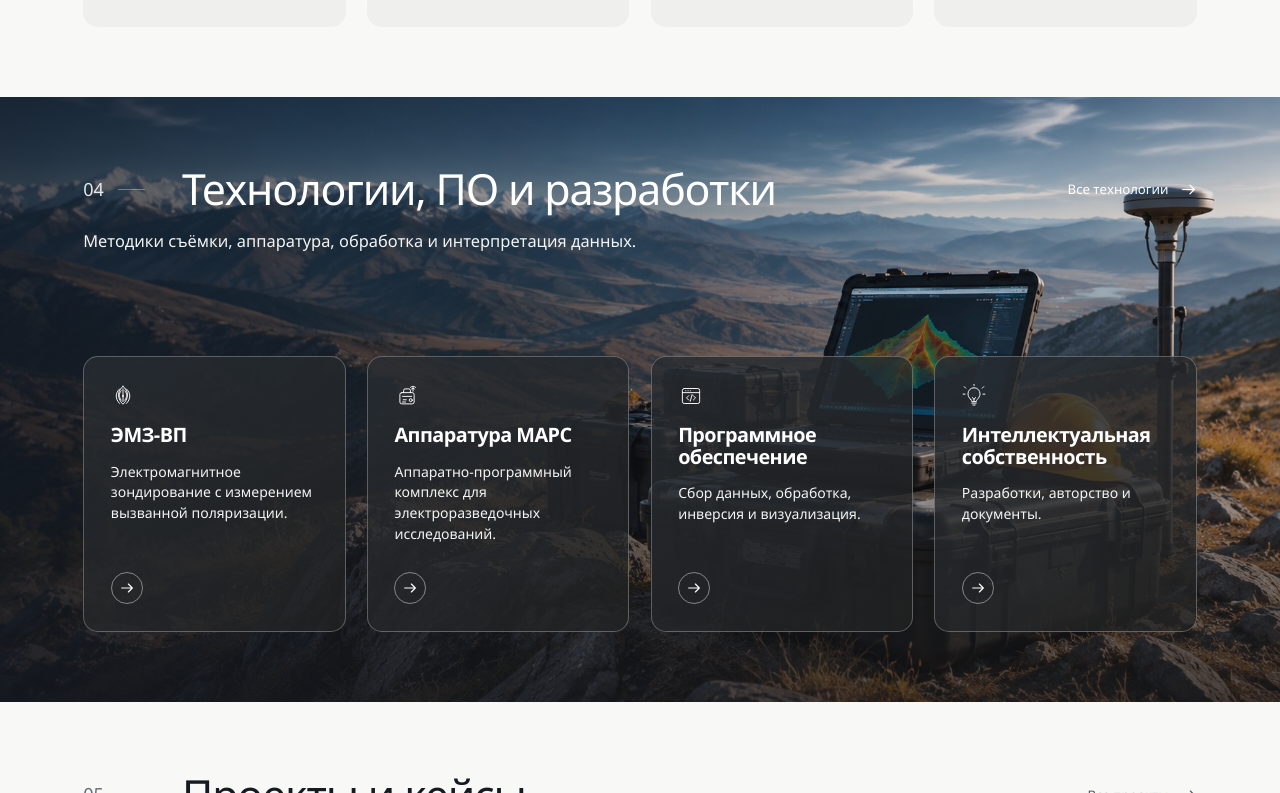
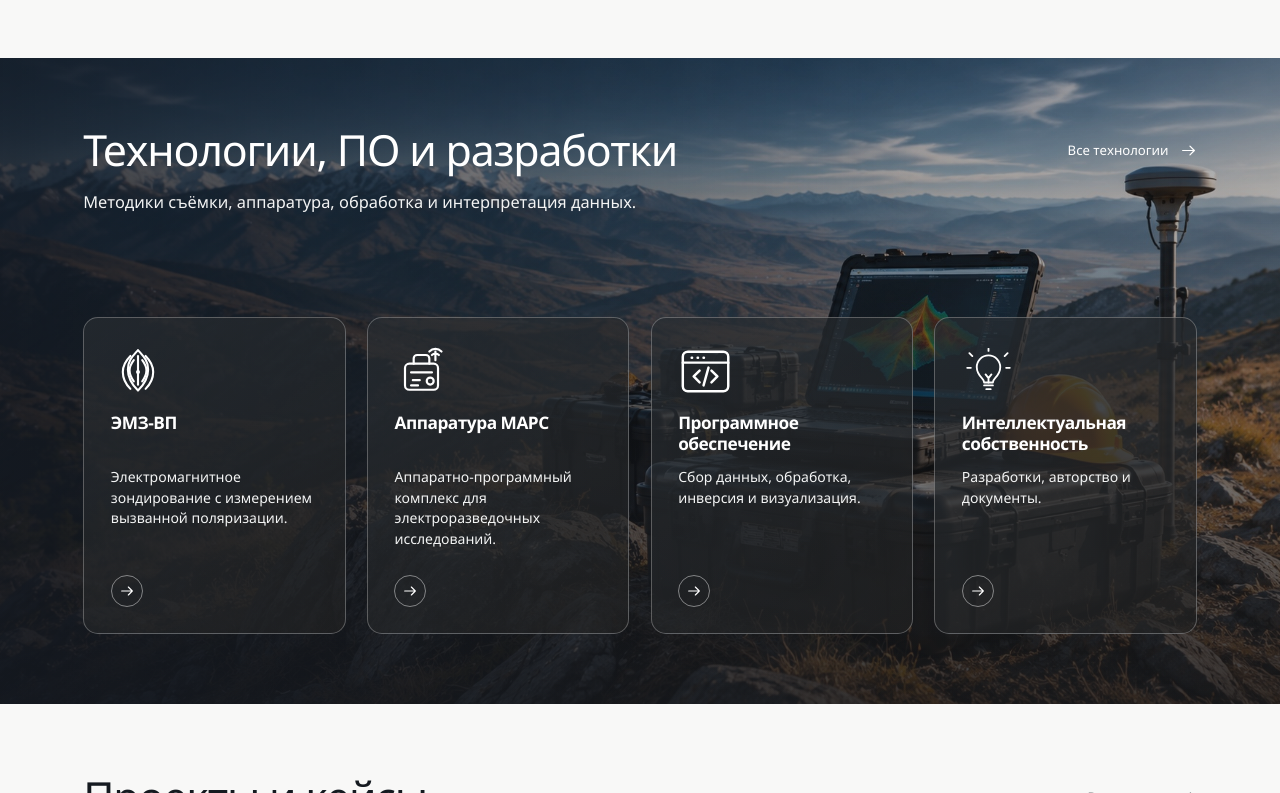
Before and after one commit to aroshchuk-wq/gelios, a plain HTML site: page index.html in a window 1280 px wide. Shown: the part 2007-2800 px from the top of the page. Drawn offline with Linux system fonts and the light colour scheme.

Commit message:
Polish homepage headings and technology cards

```diff
--- a/home.css
+++ b/home.css
@@ -25,9 +25,6 @@ body.home-page {
 .home-page .gh-dark { color: #fff; background-color: #1b232a; }
 .home-page .gh-dark p { color: #f3f4f4; }
 .home-page .gh-heading { display: flex; align-items: center; gap: clamp(15px, 2.9vw, 56px); }
-.home-page .gh-index { display: inline-flex; align-items: center; gap: 14px; color: #646b71; font-size: 1.13rem; white-space: nowrap; }
-.home-page .gh-index::after { content: ''; width: 27px; height: 1px; background: currentColor; opacity: .38; }
-.home-page .gh-dark .gh-index { color: #e5e8ed; }
 .home-page .gh-more { margin-left: auto; color: var(--gh-quiet); }
 .home-page .gh-dark .gh-more { color: #fff; }
 .home-page .gh-icon {
@@ -78,8 +75,7 @@ body.home-page {
 .home-page .gh-strengths { list-style: none; padding: 0; font-size: clamp(16px, 1.37vw, 26px); line-height: 1.16; font-weight: 550; }
 .home-page .gh-strengths li { padding: 1.4em 0; }
 .home-page .gh-strengths li + li { border-top: 1px solid #fff6; }
-.home-page .gh-hero-bottom { display: flex; align-items: center; justify-content: space-between; padding-bottom: clamp(20px, 2.2vw, 42px); }
-.home-page .gh-hero-index { font-size: 1.05rem; }
+.home-page .gh-hero-bottom { display: flex; align-items: center; justify-content: flex-end; padding-bottom: clamp(20px, 2.2vw, 42px); }
 .home-page .gh-scroll .gh-icon { transform: rotate(90deg); }
 .home-page .gh-scroll { position: relative; padding-right: 11px; min-height: 40px; }
 .home-page .gh-scroll::after { content: ''; border: 1px solid #fff9; border-radius: 50%; width: 36px; height: 36px; position: absolute; right: 0; pointer-events: none; }
@@ -87,7 +83,6 @@ body.home-page {
 .home-page .gh-about { background: linear-gradient(90deg, #f1f0eef2 35%, #f1f0ee90), #f1f0ee url("assets/home/patterns/topographic_lines.svg") right center / auto 105% no-repeat; }
 .home-page .gh-about > .gh-wrap { padding-block: var(--gh-section-space); }
 .home-page :is(.gh-about-grid, .gh-contact-grid) { display: grid; grid-template-columns: minmax(0, 1fr) minmax(0, 1.18fr); gap: clamp(28px, 5vw, 96px); align-items: start; }
-.home-page .gh-about .gh-heading { display: grid; justify-content: start; gap: .7em; }
 .home-page .gh-about h2 { font-size: clamp(33px, 3.15vw, 61px); }
 .home-page .gh-about p { margin: 1.15em 0; }
 .home-page .gh-about .gh-pill { margin-top: .55em; }
@@ -114,14 +109,35 @@ body.home-page {
 .home-page .gh-service .gh-card-body { min-height: clamp(207px, 17.5vw, 336px); }
 .home-page .gh-service .gh-circle { background: var(--gh-ink); color: #fff; border-color: transparent; }
 .home-page .gh-tech {
-  background: linear-gradient(90deg, #131820c2 0%, #14191d24 72%),
-    linear-gradient(0deg, #19191bb8, transparent 70%),
+  background: linear-gradient(90deg, #131820d1 0%, #14191d40 72%),
+    linear-gradient(0deg, #19191bcc, #10151b20 76%),
     #23282d url("assets/home/photography/equipment.jpg") 77% center / cover no-repeat;
 }
 .home-page .gh-tech p { max-width: 38em; }
 .home-page .gh-tech .gh-grid { margin-top: clamp(58px, 8vw, 154px); }
-.home-page .gh-glass { border: 1px solid #ffffff45; background: linear-gradient(145deg, #282d32d4, #232323bc); }
-.home-page .gh-glass .gh-card-body { min-height: clamp(226px, 19.25vw, 370px); }
+.home-page .gh-glass {
+  display: grid;
+  grid-row: span 4;
+  grid-template-rows: subgrid;
+  row-gap: .8rem;
+  align-items: start;
+  justify-items: start;
+  border: 1px solid #ffffff45;
+  background: linear-gradient(145deg, #282d32b8, #232323a1);
+}
+.home-page .gh-glass > .gh-icon {
+  width: clamp(54px, 4.25vw, 66px);
+  height: clamp(54px, 4.25vw, 66px);
+}
+.home-page .gh-glass:nth-child(3) > .gh-icon { mask-size: 115%; }
+.home-page .gh-glass:nth-child(4) > .gh-icon { mask-size: 87%; }
+.home-page .gh-glass p { overflow-wrap: anywhere; }
+.home-page .gh-glass h3 {
+  font-size: clamp(16px, 1.35vw, 25px);
+  font-weight: 600;
+  line-height: 1.23;
+  overflow-wrap: anywhere;
+}
 .home-page .gh-glass .gh-circle { color: white; border-color: #ffffff70; }
 
 .home-page .gh-filters { display: flex; flex-wrap: wrap; gap: .55em; margin: clamp(21px, 2.2vw, 42px) 0 clamp(22px, 2.35vw, 45px); }
@@ -147,12 +163,12 @@ body.home-page {
   background: linear-gradient(90deg, #10161cdb, #131a2250 57%, transparent),
     #26323b url("assets/home/photography/safety.jpg") right center / cover no-repeat;
 }
-.home-page .gh-safety .gh-heading { display: grid; gap: .65em; max-width: 690px; }
+.home-page .gh-safety .gh-heading { max-width: 690px; }
 .home-page .gh-safety > .gh-wrap { padding-block: clamp(90px, 8.7vw, 168px); }
 .home-page .gh-safety p { max-width: 37em; margin: 1em 0 1.65em; }
 .home-page .gh-capabilities strong { font-size: clamp(17px, 1.45vw, 27px); }
 .home-page .gh-capabilities span { color: var(--gh-quiet); font-size: .83em; }
-.home-page .gh-contact-label { display: flex; align-items: center; gap: 1.15em; color: var(--gh-quiet); margin-bottom: 1.15em; }
+.home-page .gh-contact-label { color: var(--gh-quiet); margin-bottom: 1.15em; }
 .home-page .gh-contacts { background: #f3f2ef; }
 .home-page .gh-contacts h2 { font-size: clamp(36px, 4.4vw, 82px); }
 .home-page .gh-contacts h2 + p { margin: 1em 0 1.75em; }
@@ -196,7 +212,6 @@ body.home-page {
 @media (max-width: 1100px) {
   .home-page .gh-header nav { gap: 13px; }
   .home-page .gh-header .gh-brand small { display: none; }
-  .home-page .gh-glass .gh-card-body { min-height: 226px; }
 }
 @media (max-width: 900px) {
   .home-page .gh-footer-inner { grid-template-columns: repeat(2, minmax(0, 1fr)); }
@@ -225,11 +240,9 @@ body.home-page {
   .home-page :is(.gh-about-grid, .gh-contact-grid) { grid-template-columns: 1fr; }
   .home-page .gh-heading { flex-wrap: wrap; gap: 10px 15px; }
   .home-page .gh-heading h2 { flex: 1 1 72%; }
-  .home-page .gh-index { gap: 6px; font-size: 13px; }
-  .home-page .gh-index::after { width: 12px; }
   .home-page .gh-heading .gh-more { margin-left: 0; }
   .home-page .gh-tech {
-    background: linear-gradient(180deg, #13182042, #1b232a 360px),
+    background: linear-gradient(180deg, #1318206b, #1b232a 360px),
       #1b232a url("assets/home/photography/equipment.jpg") 76% top / auto 360px no-repeat;
   }
   .home-page .gh-tech .gh-grid { margin-top: 53px; }
@@ -242,7 +255,6 @@ body.home-page {
   .home-page .gh-footer-inner .gh-brand { flex-direction: column; align-items: flex-start; gap: .25em; }
   .home-page .gh-press .gh-story .gh-card-body { min-height: auto; }
   .home-page .gh-three { grid-template-columns: 1fr; }
-  .home-page .gh-glass .gh-card-body { min-height: 226px; }
   .home-page .gh-capabilities li { padding: .65em .8em; font-size: 14px; }
 }
 
@@ -285,3 +297,8 @@ body.home-page {
   .home-page .gh-partner-grid { grid-template-columns: repeat(2, minmax(0, 1fr)); }
   .home-page .gh-partner-grid li:last-child { grid-column: 1 / -1; }
 }
+
+@media (max-width: 400px) {
+  .home-page .gh-tech .gh-grid { grid-template-columns: minmax(0, 1fr); grid-auto-rows: 1fr; }
+  .home-page .gh-glass { grid-row: auto; grid-template-rows: auto auto 1fr auto; }
+}
--- a/home.js
+++ b/home.js
@@ -15,8 +15,8 @@ const homeCircle = (href, title) =>
 const homeBrand = `<a class="gh-brand" href="#/home"><span>ГЕЛИОС</span><small>Геологоразведочная<br>научно-производственная компания</small></a>`;
 const homeNav = () => homeSections.map(([id, title]) =>
   `<a href="#/home/${id}">${title}</a>`).join('');
-const homeHeading = (number, title, action = '') =>
-  `<div class="gh-heading"><span class="gh-index" aria-hidden="true">${number}</span><h2>${title}</h2>${action}</div>`;
+const homeHeading = (title, action = '') =>
+  `<div class="gh-heading"><h2>${title}</h2>${action}</div>`;
 const homeBlock = (id, cls, body) =>
   `<section id="${id}" class="gh-section ${cls}" tabindex="-1"><div class="gh-wrap">${body}</div></section>`;
 const homeFilterIds = ['ore', 'engineering', 'marine', 'water', 'hydrocarbon'];
@@ -142,10 +142,10 @@ function homeMarkup() {
   }).join('');
   const technologyCards = homeTechnologyCards.map(([id, icon]) => {
     const [, title, description] = T.find(row => row[0] === id);
-    return `<article class="gh-card gh-glass"><div class="gh-card-body">
+    return `<article class="gh-card gh-card-body gh-glass">
       ${homeIcon('technology/' + icon + '-detail')}<h3>${safe(title)}</h3><p>${safe(description)}</p>
       ${homeCircle('tech/' + id, title)}
-    </div></article>`;
+    </article>`;
   }).join('');
   const filters = [['all', 'Все'], ...homeFilterIds
     .map(id => find('services', id))
@@ -174,13 +174,12 @@ function homeMarkup() {
       </ul>
     </div>
     <div class="gh-wrap gh-hero-bottom">
-      <span class="gh-hero-index" aria-hidden="true">01</span>
       ${homeLink('home/company', 'Прокрутите вниз', 'gh-scroll')}
     </div>
   </section>
   ${homeBlock('company', 'gh-about', `<div class="gh-about-grid">
     <div>
-      ${homeHeading('02', 'О компании')}
+      ${homeHeading('О компании')}
       <p>«Гелиос» объединяет полевые исследования, разработку аппаратуры и работу с геофизическими данными.</p>
       <p>Подбираем методы под геологическую задачу, сопоставляем результаты с исходными материалами и формируем рекомендации для дальнейших работ.</p>
       ${homeLink('about', 'Подробнее о компании')}
@@ -191,20 +190,20 @@ function homeMarkup() {
     </figure>
   </div>`)}
   ${homeBlock('services', 'gh-services', `
-    ${homeHeading('03', 'Наши услуги', homeLink('services', 'Все услуги', 'gh-more'))}
+    ${homeHeading('Наши услуги', homeLink('services', 'Все услуги', 'gh-more'))}
     <div class="gh-grid gh-four">${serviceCards}</div>`)}
   ${homeBlock('technology', 'gh-tech gh-dark', `
-    ${homeHeading('04', 'Технологии, ПО и разработки', homeLink('technologies', 'Все технологии', 'gh-more'))}
+    ${homeHeading('Технологии, ПО и разработки', homeLink('technologies', 'Все технологии', 'gh-more'))}
     <p>Методики съёмки, аппаратура, обработка и интерпретация данных.</p>
     <div class="gh-grid gh-four">${technologyCards}</div>`)}
   ${homeBlock('projects', 'gh-projects', `
-    ${homeHeading('05', 'Проекты и кейсы', homeLink('projects', 'Все проекты', 'gh-more'))}
+    ${homeHeading('Проекты и кейсы', homeLink('projects', 'Все проекты', 'gh-more'))}
     <p>Производственные работы, опытно-методические исследования и разработка технологий.</p>
     <div class="gh-filters" role="group" aria-label="Фильтр проектов">${filters.map(([id, title], index) =>
       `<button type="button" data-filter="${id}" aria-pressed="${index === 0}">${safe(title)}</button>`).join('')}</div>
     <div class="gh-grid gh-four" id="gh-project-results" aria-live="polite">${homeProjectCards('all')}</div>`)}
   ${homeBlock('partners', 'gh-partners gh-dark', `
-    ${homeHeading('06', 'Партнёры и сотрудничество', homeLink('about/partners', 'О сотрудничестве', 'gh-more'))}
+    ${homeHeading('Партнёры и сотрудничество', homeLink('about/partners', 'О сотрудничестве', 'gh-more'))}
     <p>Для комплексных задач объединяем необходимые методы, оборудование и компетенции. В каждом проекте отдельно показываем вклад участников.</p>
     <ul class="gh-partner-grid">
       <li><img src="${homeAssets}/partners/01_alrosa_white.svg" alt="АЛРОСА" loading="lazy"></li>
@@ -214,16 +213,16 @@ function homeMarkup() {
       <li>${homeLink('about/partners', '+ ещё', 'gh-partner-more')}</li>
     </ul>`)}
   ${homeBlock('press', 'gh-press', `
-    ${homeHeading('07', 'Пресс-центр', homeLink('materials', 'Все материалы', 'gh-more'))}
+    ${homeHeading('Пресс-центр', homeLink('materials', 'Все материалы', 'gh-more'))}
     <p>Понятно о геофизике, технологиях и результатах исследований.</p>
     <div class="gh-grid gh-three">${articles}</div>`)}
   ${homeBlock('safety', 'gh-safety gh-dark', `
-    ${homeHeading('08', 'Безопасность и ответственность')}
+    ${homeHeading('Безопасность и ответственность')}
     <p>Условия участка, влияние работ на окружающую среду и ограничения методов учитываются при подготовке программы исследований.</p>
     ${homeLink('about/safety', 'Подробнее')}`)}
   ${homeBlock('contacts', 'gh-contacts', `<div class="gh-contact-grid">
     <div>
-      <div class="gh-contact-label"><span class="gh-index" aria-hidden="true">09</span> Контакты</div>
+      <div class="gh-contact-label">Контакты</div>
       <h2>Обсудим ваш проект</h2>
       <p>Расскажите об участке, имеющихся данных и ожидаемом результате. Определим, какая программа исследований подходит для следующего этапа.</p>
       ${homeContactDetails(true)}
```
